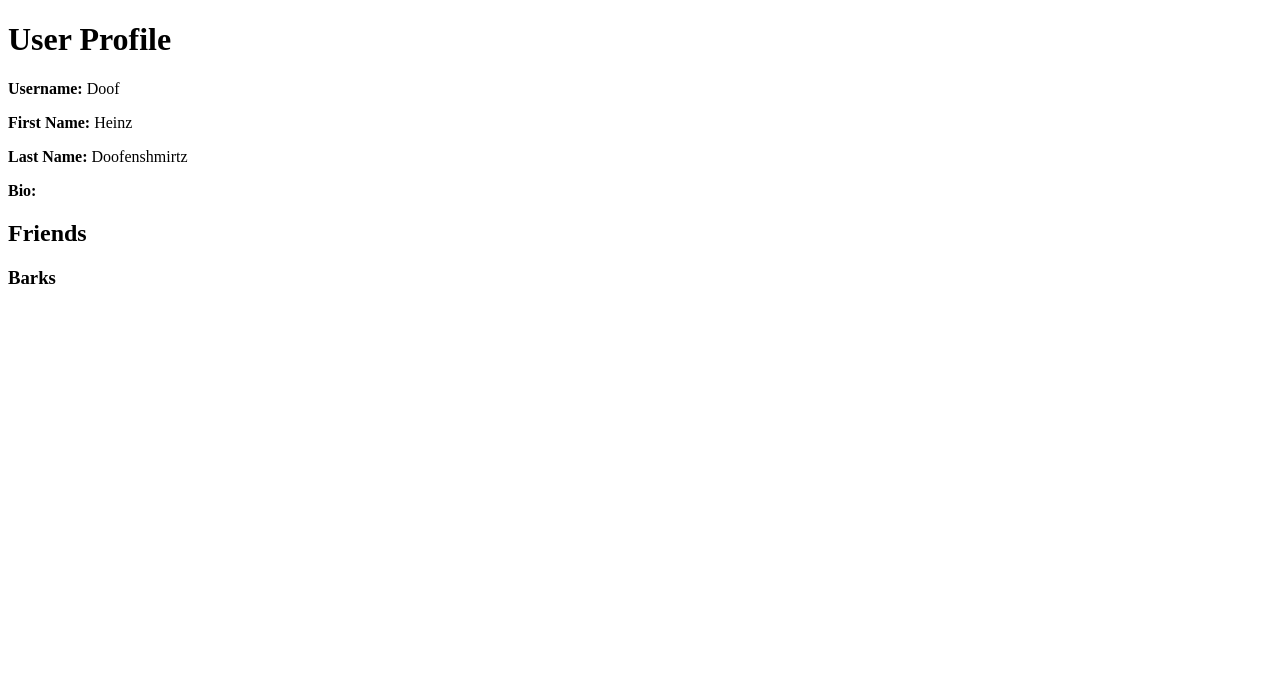
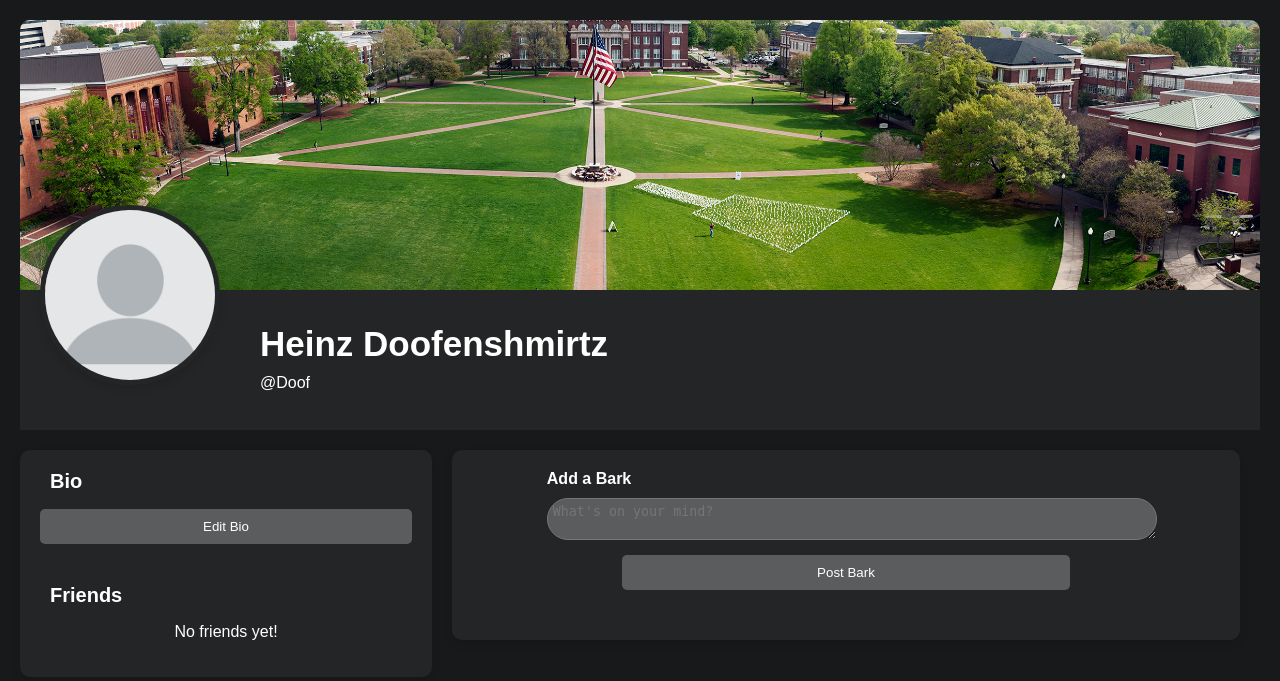
Before and after one commit to Ragnarok9401/intro_software_eng_jf1774, a Django app: a page that uses DawgHouse/homepage/templates/user_profile.html in a window 1280 px wide. Shown: the top 681 px of the page. Run offline with Django 4.2, Linux system fonts and the light colour scheme; data comes from the database, SQL or seed files in the repository.

Commit message:
Created Front-End Layout
Front end layout has a profile cover and header to personalize each profile per user. Added a box for a bio and friends list.  Also added a box for users to add a bark to their timeline. Still needs functionality.

```diff
--- /dev/null
+++ b/DawgHouse/homepage/static/profile.css
@@ -0,0 +1,183 @@
+
+
+body {
+    font-family: Arial, sans-serif;
+    background-color: #18191a;
+    color: #333;
+    margin: 20px;
+}
+.profile-layout {
+    display: flex;
+    gap: 20px;
+    width: 100%;
+}
+
+
+.profile-content {
+    grid-column: 2;
+}
+
+.profile-cover img {
+    display: block;
+    width: 100%;
+    height: 300px;
+    object-fit: cover;
+    margin: 0;
+    border-radius: 10px;
+}
+
+.profile-header {
+    position: relative;
+    background-color: #242526;
+    color: white;
+    padding: 20px;
+    display: flex;
+    align-items: center;
+    gap: 15px;
+    margin-top: -30px;
+    min-height: 100px;
+    margin-bottom: 20px;
+}
+
+.profile-header img {
+    position: absolute;
+    top: -85px;
+    left: 20px;
+    width: 170px;
+    height: 170px;
+    object-fit: cover;
+    border-radius: 50%;
+    border: 5px solid #242526;
+    box-shadow: 0 4px 8px rgba(0,0,0,0.1);
+}
+
+.profile-name-bio {
+    display: flex;
+    flex-direction: column;
+    gap: 5px;
+    margin-left: 220px;
+}
+
+.profile-name-bio h1 {
+    margin: 0;
+    padding: 0;
+    font-size: 35px;
+    margin-top: 0;
+}
+
+.profile-name-bio p {
+    margin: 5px 0;
+    margin-top: 5px;
+}
+
+.bark {
+    border-bottom: 1px solid #ccc;
+    padding: 10px 0;
+}
+
+ul {
+    list-style-type: none;
+    padding: 0;
+}
+
+
+.bio-container {
+    flex: 0 0 30%;
+    background-color: #242526;
+    padding: 20px;
+    border-radius: 10px;
+    box-shadow: 0 4px 8px rgba(0,0,0,0.1);
+    color: white;
+}
+
+.bio-container strong {
+    display: block;
+    text-align: left;
+    margin-bottom: 10px;
+    margin-left: 10px;
+    font-size: 20px;
+}
+
+
+.bio-container p {
+    text-align: center;
+}
+
+.bio-container button {
+    display: block;
+    width: 100%;
+    padding: 10px;
+    margin-top: 10px;
+    background-color: #5b5c5d;
+    color: white;
+    border: none;
+    border-radius: 5px;
+    cursor: pointer;
+}
+
+.bio-container button:hover {
+    background-color: #18191a;
+}
+
+.friends-list {
+    margin-top: 40px;
+}
+
+.friends-list strong {
+    display: block;
+    margin-bottom: 10px;
+    text-align: left;
+    font-size: 20px;
+}
+
+.friends-list ul {
+    padding-left: 20px;
+}
+
+.add-bark-container {
+    flex: 1;
+    background-color: #242526;
+    padding: 20px;
+    border-radius: 10px;
+    box-shadow: 0 4px 8px rgba(0,0,0,0.1);
+    color: white;
+    max-height: 150px;
+}
+.bark-input-group {
+    display: flex;
+    flex-direction: column;
+    align-items: flex-start;
+    width: 80%;
+    margin: 0 auto;
+}
+
+.add-bark-container textarea {
+    margin-left: 0;
+    margin-right: 0;
+    margin-top: 5px;
+    margin-bottom: 5px;
+    width: 100%;
+    padding: 5px;
+    margin: 10px 0;
+    border-radius: 55px;
+    resize: vertical;
+    background-color:#5b5c5d;
+}
+
+.add-bark-container button {
+    margin-left: auto;
+    margin-right: auto;
+    margin-top: 5px;
+    width: 60%;
+    display: block;
+    padding: 10px;
+    background-color: #5b5c5d;
+    color: white;
+    border: none;
+    border-radius: 5px;
+    cursor: pointer;
+}
+
+.add-bark-container button:hover {
+    background-color: #18191a;
+}
--- a/DawgHouse/homepage/templates/homepage.html
+++ b/DawgHouse/homepage/templates/homepage.html
@@ -17,6 +17,7 @@
     <div>
       {% if user.is_authenticated %}
       <a class="btn" href="/logout/">Logout</a>
+      <a class="btn" href="{% url 'profile' user.username %}">View Profile</a>
       {% else %}
       <a class="btn" href="/login/">Login</a>
       <a class="btn" href="/signup/">Sign Up</a>
--- a/DawgHouse/homepage/templates/user_profile.html
+++ b/DawgHouse/homepage/templates/user_profile.html
@@ -2,32 +2,67 @@
 <html>
   <head>
     <title>User Profile</title>
+    {% load static %}
+    <link rel="stylesheet" href="{% static 'profile.css' %}" />
   </head>
   <body>
-    <h1>User Profile</h1>
-    <p><strong>Username:</strong> {{ user.username }}</p>
-    <p><strong>First Name:</strong> {{ user.first_name }}</p>
-    <p><strong>Last Name:</strong> {{ user.last_name }}</p>
-    <p><strong>Bio:</strong> {{ user.bio }}</p>
+    <div class="profile-cover">
+      <img
+        src="{% static 'images/msstate.jpg' %}"
+        alt="{{ user.username }}'s cover photo"
+      />
+    </div>
+    <div class="profile-content">
+      <div class="profile-header">
+        <img
+          src="{% static 'images/profilePicture.jpg' %}"
+          alt="{{ user.username }}'s profile picture"
+        />
+        <div class="profile-name-bio">
+          <h1>{{ user.first_name }} {{ user.last_name }}</h1>
+          <p>@{{ user.username }}</p>
+        </div>
+      </div>
+      <div class="profile-layout">
+        <div class="bio-container">
+          <strong>Bio</strong>
+          <p>{{ user.bio }}</p>
+          <button>Edit Bio</button>
 
-    <h2>Friends</h2>
+          <div class="friends-list">
+            <strong>Friends</strong>
+            {% if friends_list %}
             <ul>
               {% for friend in friends_list %}
-      <li>{{ friend.username }}</li>
+              <li>@{{ friend.username }}</li>
               {% endfor %}
             </ul>
+            {% else %}
+            <p>No friends yet!</p>
+            {% endif %}
+          </div>
+        </div>
 
-    <h3>Barks</h3>
-    <u1>
+        <div class="add-bark-container">
+          <div class="bark-input-group">
+            <strong>Add a Bark</strong>
+            <textarea placeholder="What's on your mind?"></textarea>
+          </div>
+          <button>Post Bark</button>
+        </div>
+
+        <!-- Barks List -->
+        <ul>
           {% for bark in barks %}
-      <li>
+          <li class="bark">
             <p><strong>User:</strong> {{ bark.user.username }}</p>
             <p><strong>Content:</strong> {{ bark.content }}</p>
             <p><strong>Timestamp:</strong> {{ bark.timestamp }}</p>
             <p><strong>Likes:</strong> {{ bark.num_likes }}</p>
           </li>
           {% endfor %}
-    </u1>
-
+        </ul>
+      </div>
+    </div>
   </body>
 </html>
```
Also changed, not shown: DawgHouse/homepage/static/images/msstate.jpg (added), DawgHouse/homepage/static/images/profilePicture.jpg (added). Lines whose indentation alone changed are shown as unchanged.
